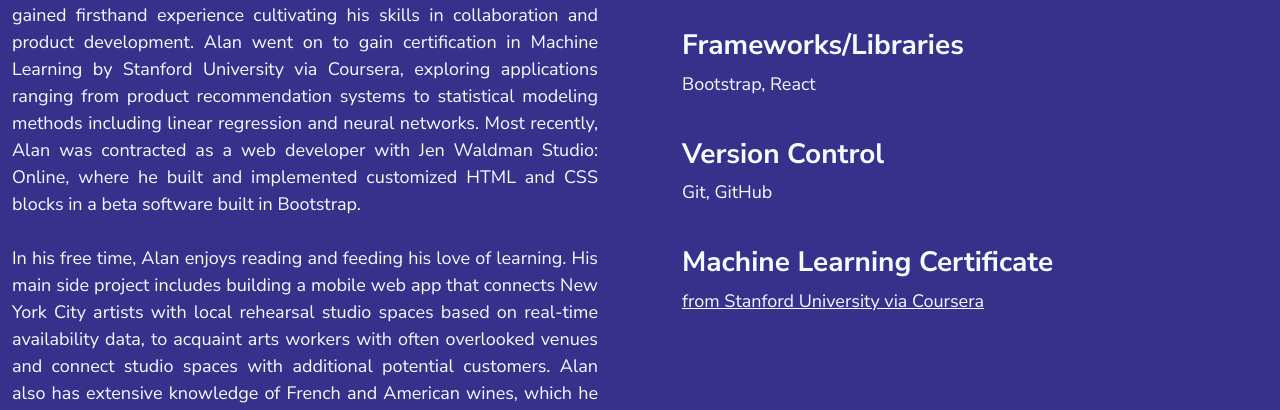
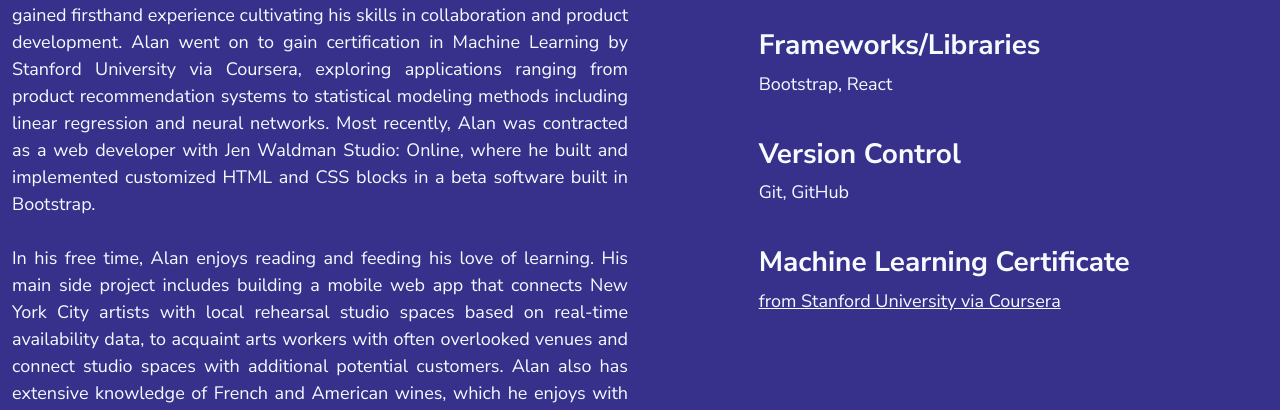
Before and after one commit to alanrmendez/my-website, a plain HTML site: page index.html in a window 1280 px wide. Shown: the part 850-1260 px from the top of the page. Drawn offline with nearby package versions, Linux system fonts and the light colour scheme.

Commit message:
make final spacing adjustments

```diff
--- a/index.html
+++ b/index.html
@@ -70,9 +70,9 @@
 
         <!--ABOUT-->
 
-        <div class="row anchor" id="about">
+        <div class="row anchor d-flex flex-wrap justify-content-between" id="about">
           <h2>ABOUT</h2>
-          <div class="col" id="bio">
+          <div class="col-sm-6" id="bio">
             <p>
               <br>
               <strong>Alan Mendez</strong> is a New York City-based software engineer, data scientist, and creative problem solver. Prior to his work in the tech industry, Alan spent four years working as an actor, musician, and composer, where he gained firsthand experience cultivating his skills in collaboration and product development. Alan went on to gain certification in Machine Learning by Stanford University via Coursera, exploring applications ranging from product recommendation systems to statistical modeling methods including linear regression and neural networks. Most recently, Alan was contracted as a web developer with Jen Waldman Studio: Online, where he built and implemented customized HTML and CSS blocks in a beta software built in Bootstrap.
@@ -80,7 +80,7 @@
               In his free time, Alan enjoys reading and feeding his love of learning. His main side project includes building a mobile web app that connects New York City artists with local rehearsal studio spaces based on real-time availability data, to acquaint arts workers with often overlooked venues and connect studio spaces with additional potential customers. Alan also has extensive knowledge of French and American wines, which he enjoys with cheese of any nationality.
             </p>
           </div>
-          <div class="col" id="skills">
+          <div class="col-sm-5" id="skills">
               <br>
               <h3>Programming Languages</h3>
               <p>Python, MATLAB, HTML, CSS, JavaScript, Swift, C++</p>
@@ -93,7 +93,7 @@
               <br>
               <h3>Machine Learning Certificate</h3>
               <a href="https://www.coursera.org/account/accomplishments/verify/HN2ADCRSUVLU?utm_source=ln&utm_medium=certificate&utm_content=cert_image&utm_campaign=pdf_header_button&utm_product=course" target="_blank">
-                <p>from Stanford University via Coursera</p>
+                from Stanford University via Coursera
                 </a>
           </div>
 
@@ -105,6 +105,7 @@
           <h2>PORTFOLIO</h2>
           <div class="col">
             <!--list of software engineering projects, with descriptions-->
+            <br>
             <h3>SOFTWARE ENGINEERING</h3>
             <ul>
                <li>
@@ -144,6 +145,7 @@
 
           <div class="col">
             <!--list of data science projects, with descriptions-->
+            <br>
             <h3>DATA SCIENCE</h3>
             <ul>
               <li>
--- a/style.css
+++ b/style.css
@@ -86,14 +86,16 @@ h4 {
 
 
 #about {
-  //position: relative;
-  //top: 50px;
+  position: relative;
+  top: 50px;
+  padding-bottom: 50px;
   background: rgb(55, 49, 139);
 }
 
-#about a, #footer a {
+#about a {
   //text-decoration: none;
   color: rgb(247, 251, 255);
+  font-size: 18px;
 }
 
 #about a:hover {
@@ -113,7 +115,7 @@ text-align: justify;
 
 #skills {
   margin-top: 3px;
-  margin-left: 60px;
+  //margin-left: 60px;
 }
 
 #portfolio {
@@ -182,6 +184,7 @@ padding-bottom: 90px;
 
 #contact-info div.col {
   text-align: center;
+  padding: 10px 0;
 }
 
 
@@ -197,6 +200,13 @@ padding-bottom: 90px;
 #footer .container-fluid {
   justify-content: center;
 }
+
+
+#footer a {
+  //text-decoration: none;
+  color: rgb(247, 251, 255);
+}
+
 
 #footer a:hover {
   color: #6c757d;
```
